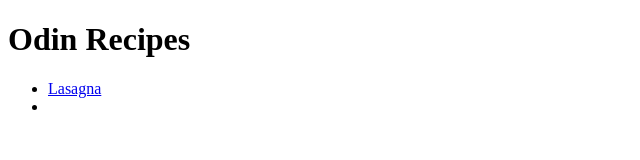
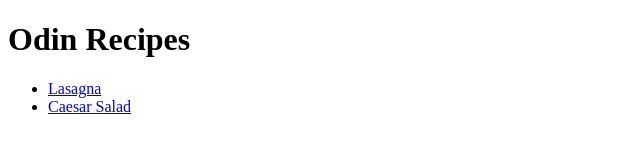
Before and after one commit to ImranVirani/odin-recipes, a plain HTML site: page index.html in a window 1280 px wide. Shown: the whole page, without its empty margins (0-640 px from the left). Drawn offline with Linux system fonts and the light colour scheme.

Commit message:
Fixed Caesar Salad navigation on homepage

```diff
--- a/index.html
+++ b/index.html
@@ -9,7 +9,7 @@
     <h1>Odin Recipes</h1>
     <ul>
         <li><a href="recipes/lasagna.html">Lasagna</a></li>
-        <li><a href="recipes/caesarsalad.html"></a></li>
+        <li><a href="recipes/caesarsalad.html">Caesar Salad</a></li>
     </ul>
 </body>
 </html>
```
